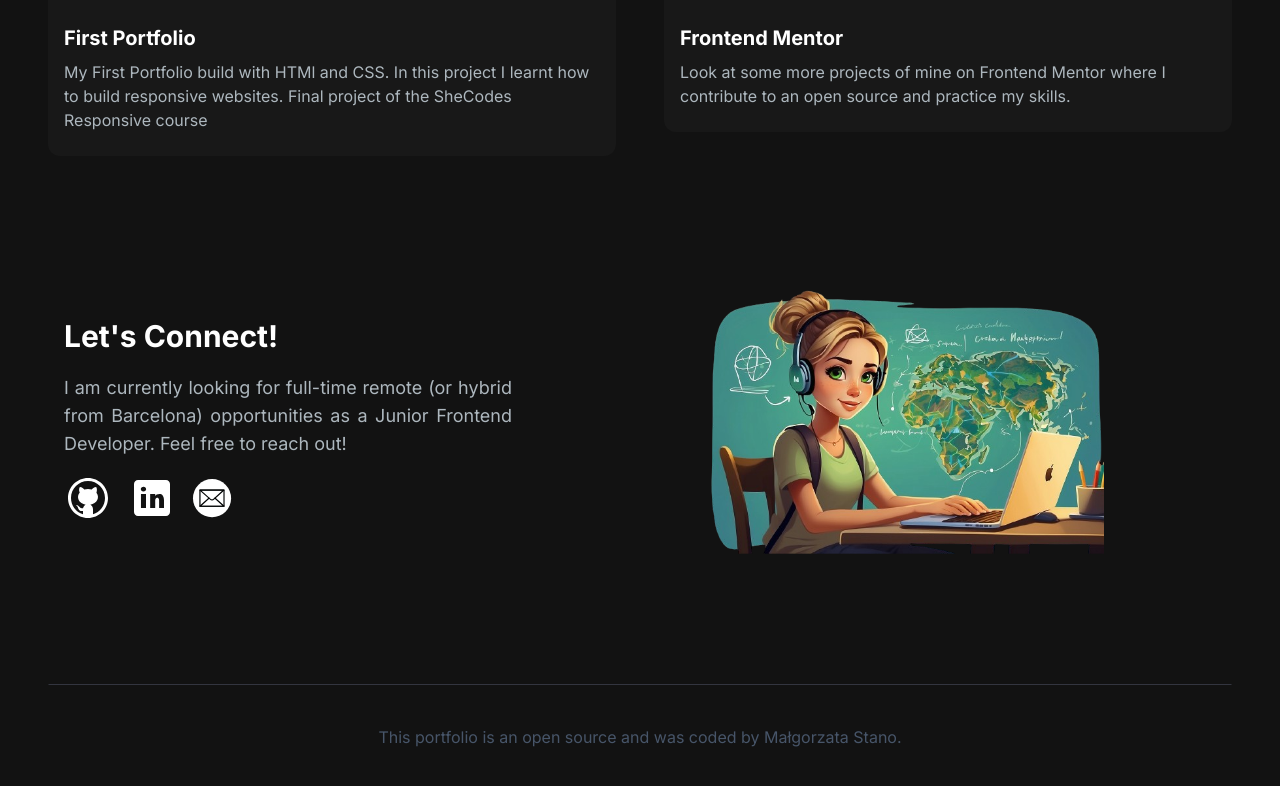
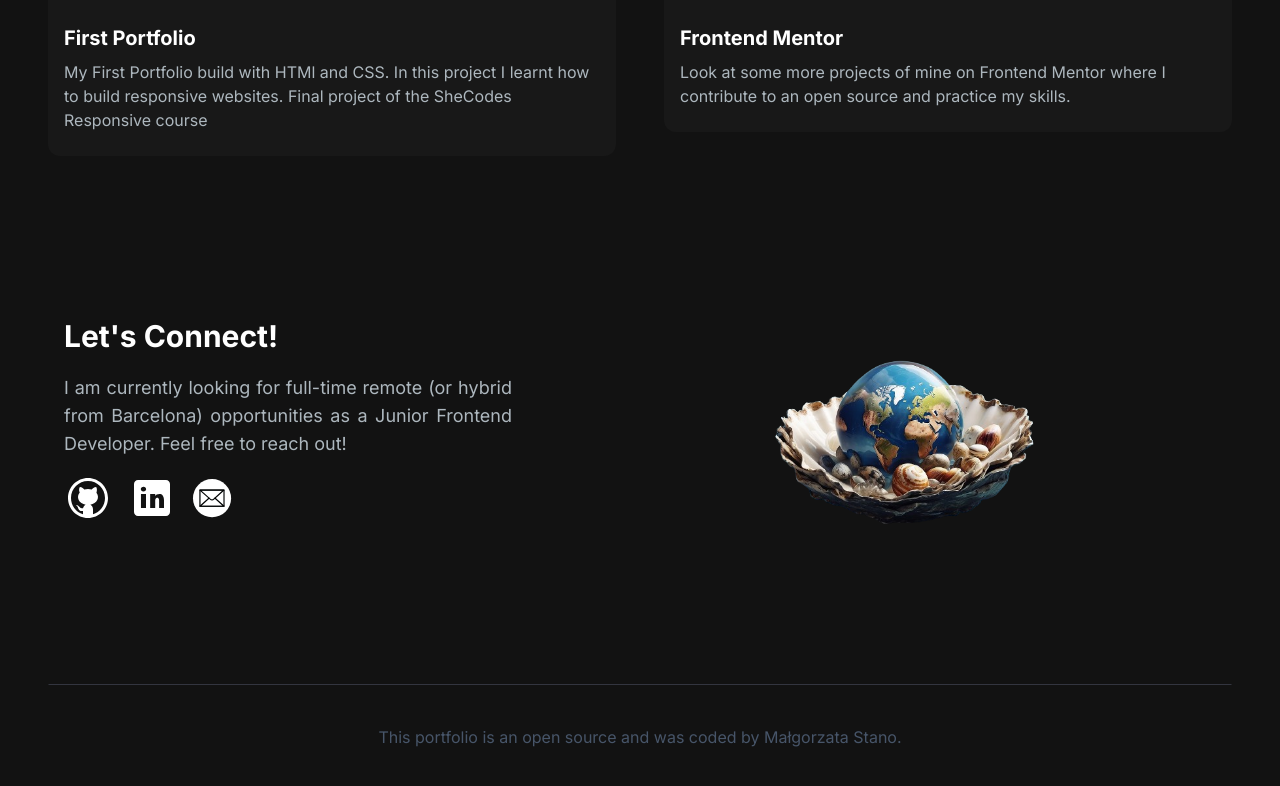
Before and after one commit to gosiast/NextJs-portfolio, a Next.js app: page / in a window 1280 px wide. Shown: the part 2640-3426 px from the top of the page. Built offline with nearby package versions, Linux system fonts and the light colour scheme.

Commit message:
changed the icon in the Contact Me part

```diff
--- a/app/components/ContactMe.jsx
+++ b/app/components/ContactMe.jsx
@@ -39,11 +39,11 @@ const ContactMe = () => {
       <div className="mt-4 md:mt-0 text-center md:text-left">
         <div className="w-[250px] h-[250px] lg:w-[400px] lg:h-[400px] relative">
           <Image
-            src="/images/me_animation.png"
+            src="/images/oyster_image.png"
             alt="animation of me, sitting with a computer and world map in the background"
             className="absolute transform -translate-x-1/2 -translate-y-1/2 top-1/2 left-1/2"
-            width={400}
-            height={400}
+            width={500}
+            height={500}
           />
         </div>
       </div>
```
